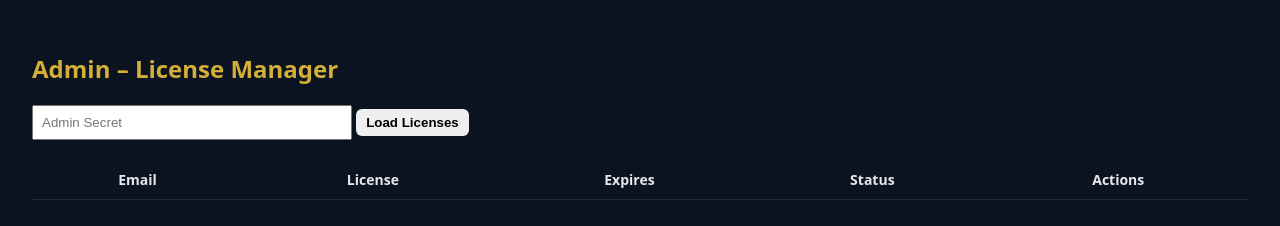
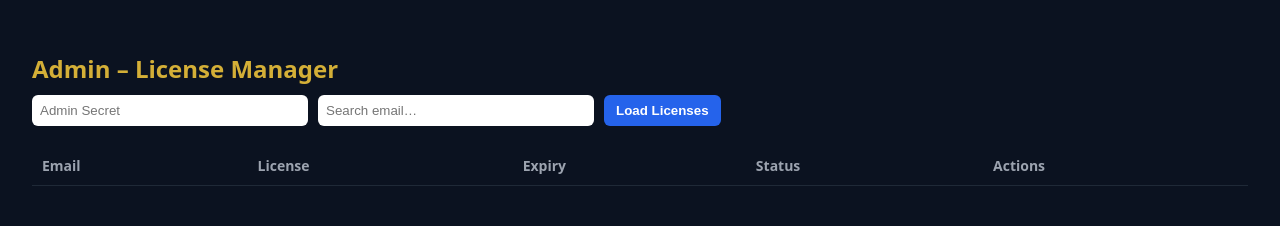
Before and after one commit to CryptoDogma/GOLD-FX-PRO, a plain HTML site: page admin.html in a window 1280 px wide. Drawn offline with Linux system fonts and the light colour scheme.

Commit message:
Update admin.html

```diff
--- a/admin.html
+++ b/admin.html
@@ -1,8 +1,8 @@
 <!DOCTYPE html>
 <html>
 <head>
+  <meta charset="UTF-8">
   <title>GOLD FX PRO – Admin</title>
-  <meta charset="UTF-8">
 
   <script defer src="js/admin.js"></script>
 
@@ -14,7 +14,32 @@
       padding:24px;
     }
 
-    h2 { color:#d4af37; }
+    h2 { color:#d4af37; margin-bottom:10px; }
+
+    .topbar {
+      display:flex;
+      gap:10px;
+      margin-bottom:20px;
+    }
+
+    input {
+      padding:8px;
+      border-radius:6px;
+      border:none;
+      width:260px;
+    }
+
+    button {
+      padding:8px 12px;
+      border:none;
+      border-radius:6px;
+      font-weight:bold;
+      cursor:pointer;
+    }
+
+    .load { background:#2563eb; color:white; }
+    .extend { background:#22c55e; color:black; }
+    .toggle { background:#ef4444; color:white; }
 
     table {
       width:100%;
@@ -23,21 +48,33 @@
     }
 
     th, td {
+      padding:10px;
       border-bottom:1px solid #1f2937;
-      padding:10px;
       font-size:14px;
     }
 
-    button {
-      padding:6px 10px;
-      border:none;
-      border-radius:6px;
-      font-weight:bold;
-      cursor:pointer;
+    th {
+      text-align:left;
+      color:#9ca3af;
     }
 
-    .extend { background:#2563eb; color:white; }
-    .toggle { background:#ef4444; color:white; }
+    .badge {
+      padding:4px 8px;
+      border-radius:999px;
+      font-size:12px;
+      font-weight:bold;
+      display:inline-block;
+    }
+
+    .active { background:#22c55e; color:black; }
+    .expired { background:#f59e0b; color:black; }
+    .disabled { background:#ef4444; color:white; }
+
+    .muted { color:#9ca3af; font-size:12px; }
+
+    tr:hover {
+      background:#020617;
+    }
   </style>
 </head>
 
@@ -45,15 +82,18 @@
 
 <h2>Admin – License Manager</h2>
 
-<input id="secret" placeholder="Admin Secret" style="width:300px;padding:8px">
-<button onclick="loadLicenses()">Load Licenses</button>
+<div class="topbar">
+  <input id="secret" placeholder="Admin Secret">
+  <input id="search" placeholder="Search email…">
+  <button class="load" onclick="loadLicenses()">Load Licenses</button>
+</div>
 
 <table>
   <thead>
     <tr>
       <th>Email</th>
       <th>License</th>
-      <th>Expires</th>
+      <th>Expiry</th>
       <th>Status</th>
       <th>Actions</th>
     </tr>
```
